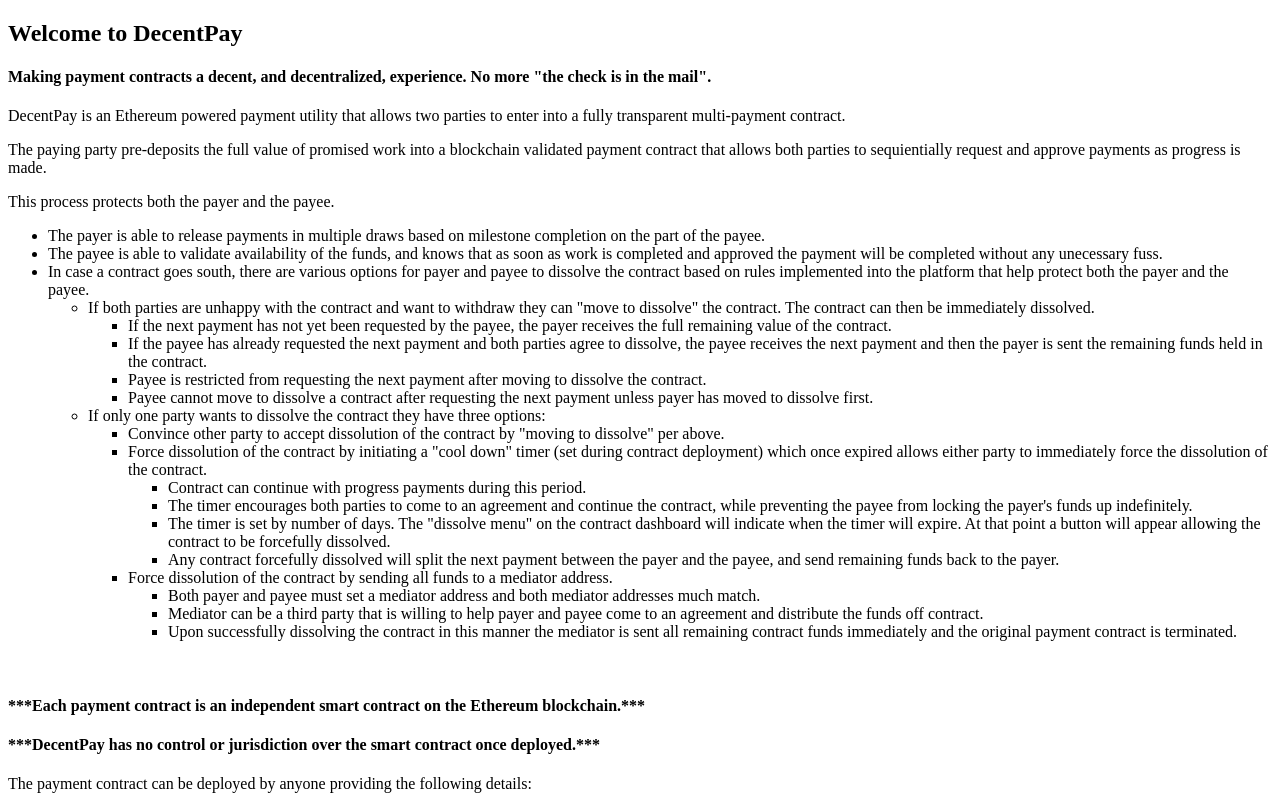
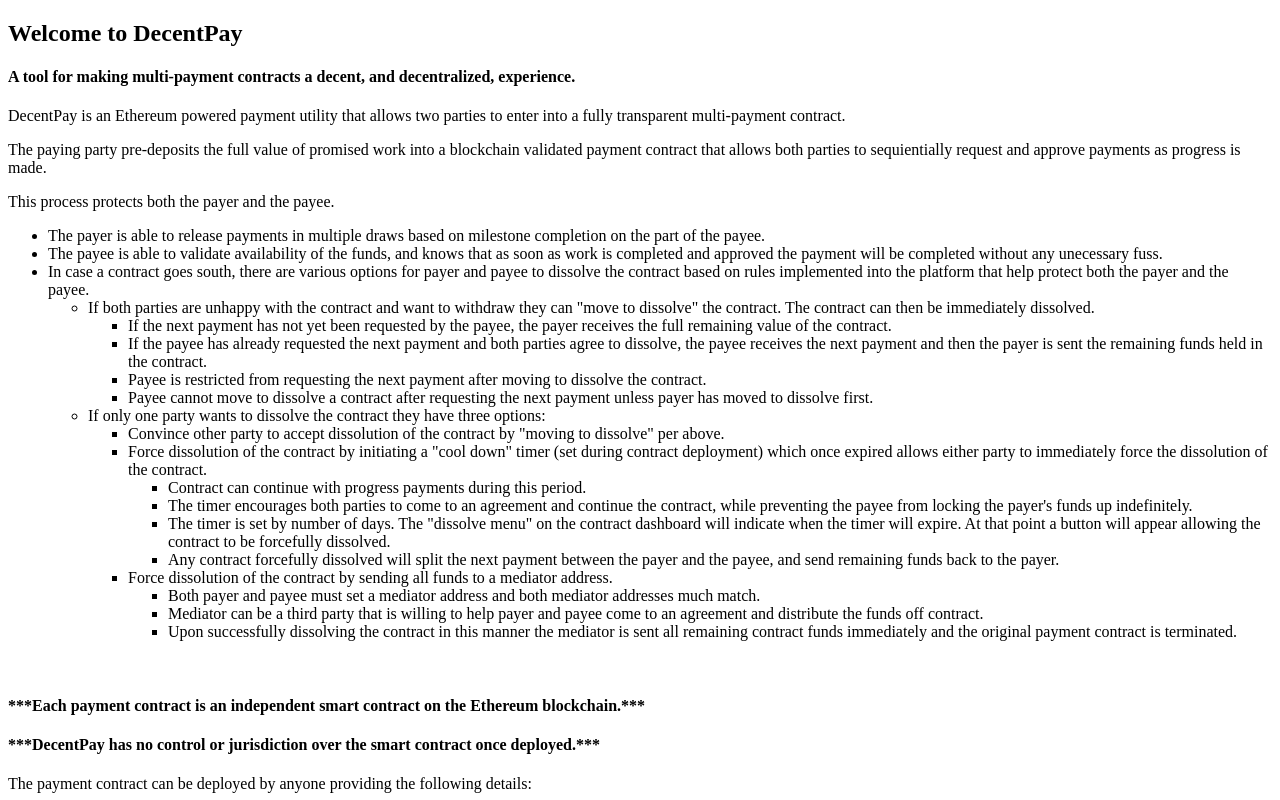
Before and after one commit to snowfro/ProgPayETH, a React (Create React App) app in the folder client/: page / in a window 1280 px wide. Shown: the top 800 px of the page. Built offline with nearby package versions, Linux system fonts and the light colour scheme; what drizzle, web3 would draw is missing.

Commit message:
Test mod

```diff
--- a/client/src/Main.js
+++ b/client/src/Main.js
@@ -88,7 +88,7 @@
     return (
       <div>
       <h2>Welcome to DecentPay</h2>
-      <h4>Making payment contracts a decent, and decentralized, experience. No more "the check is in the mail".</h4>
+      <h4>A tool for making multi-payment contracts a decent, and decentralized, experience.</h4>
       <p>DecentPay is an Ethereum powered payment utility that allows two parties to enter into a fully transparent multi-payment contract.</p>
       <p>The paying party pre-deposits the full value of promised work into a blockchain validated payment contract that allows both parties to sequientially request
       and approve payments as progress is made. </p>
```
